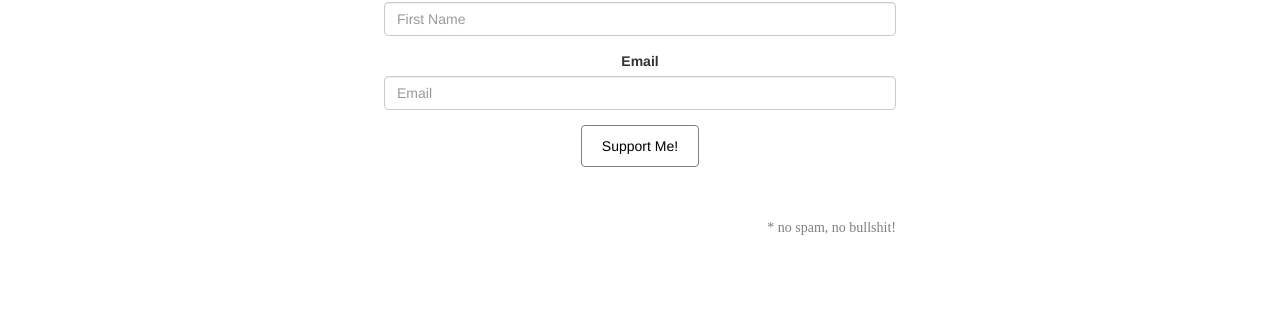
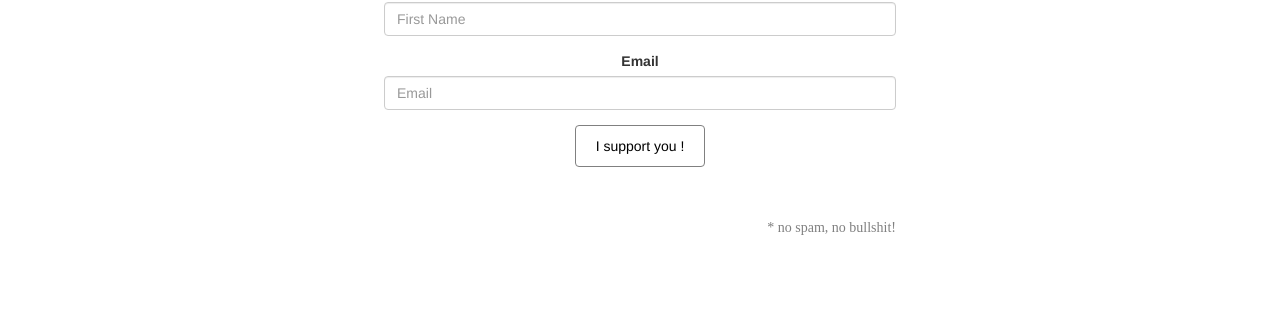
Before and after one commit to ramza007/Photography.io, a Django app: page /email in a window 1280 px wide. Shown: the part 218-533 px from the top of the page. Run offline with Django 3.2, Linux system fonts and the light colour scheme; some libraries are stand-ins or nearby versions.

Commit message:
- Minor visual changes to email template - Modified README doc - Split runserver and migrations scripts

```diff
--- a/alpha/static/css/email.css
+++ b/alpha/static/css/email.css
@@ -27,8 +27,6 @@ h3 {
 
 }
 
-
-
 /* come back and fix this  */
 
 /* .conatiner-email a:hover {
--- a/alpha/templates/email.html
+++ b/alpha/templates/email.html
@@ -27,7 +27,7 @@
         <form class="form1" action="{%url 'email'%}" method="post" style="text-align: center;">
             {%csrf_token%}
             {% bootstrap_form letterForm layout='inline' %}
-            <button type="submit" class="btn btn-default">Support Me!</button>
+            <button type="submit" class="btn btn-default">I support you !</button>
         </form>
         <p>
             * no spam, no bullshit!
```
Also changed, not shown: README.md, 1 other file.
